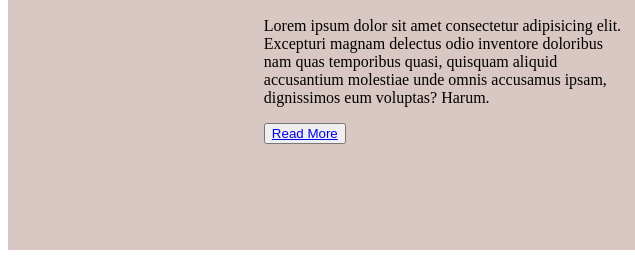
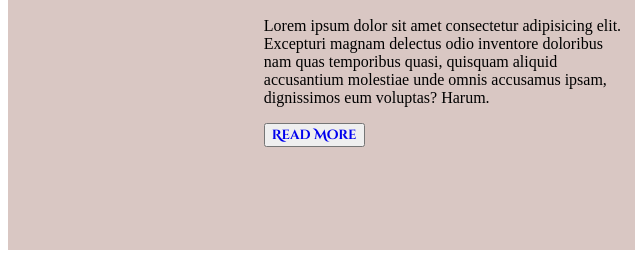
Before and after one commit to DannWade/Iridium_Salon, a plain HTML site: page index.html in a window 1280 px wide. Shown: the part 1312-1587 px from the top of the page, 0-635 px from the left. Drawn offline with Linux system fonts and the light colour scheme.

Commit message:
style buttons

```diff
--- a/index.html
+++ b/index.html
@@ -59,7 +59,7 @@
         <section>
             <h2>Make Your <br> Own Momentum</h2>
             <p>Lorem ipsum dolor sit amet consectetur adipisicing elit. Excepturi magnam delectus odio inventore doloribus nam quas temporibus quasi, quisquam aliquid accusantium molestiae unde omnis accusamus ipsam, dignissimos eum voluptas? Harum.</p>
-            <button><a href="#">Read More</a></button>
+            <button><a href="#" class="readmore">Read More</a></button>
         </section>
         <section id="video">
             <video src="#" controls></video>
@@ -82,7 +82,7 @@
     </section>
     <section>
         <h3>Color Day Offer</h3>
-        <p><em>-10%</em>On haircut color and Highlight</p>
+        <p><em>-10%</em> On haircut color and Highlight</p>
         <button>Book Appointment</button>
     </section>
     <h3>Our Lookbook</h3>
--- a/salonCSS.css
+++ b/salonCSS.css
@@ -129,8 +129,9 @@ body main + section + section{
     padding: 5% 2%;
 }
 
-main + section + section h2{
+main + section + section h2,.readmore{
     font-family: 'Cinzel Decorative';
+    text-decoration: none;
 }
 
 #video {
```
